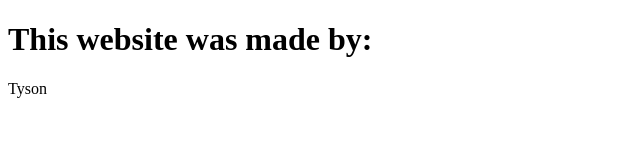
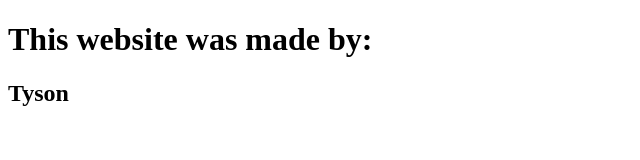
Before and after one commit to TysonCross/ELEN4010_Lab2_server, a website: page views/about.html in a window 1280 px wide. Shown: the full height of the page, 0-640 px from the left. Drawn offline with Linux system fonts and the light colour scheme.

Commit message:
Corrected formatting and double checking code

```diff
--- a/mainRoutes.js
+++ b/mainRoutes.js
@@ -1,6 +1,7 @@
 let path = require('path')
 let express = require('express')
 let mainRouter = express.Router()
+
 mainRouter.get('/', function (req, res) {
     res.send('Hello World, I\'m Node.js')
 })
--- a/views/about.html
+++ b/views/about.html
@@ -6,8 +6,6 @@
     </head>
 <body>
     <h1>This website was made by:</h1>
-    <p>
-        Tyson
-    </p>
+    <h2>Tyson</h2>
 </body>
 </html>
```
Also changed, not shown: 1 other file.
